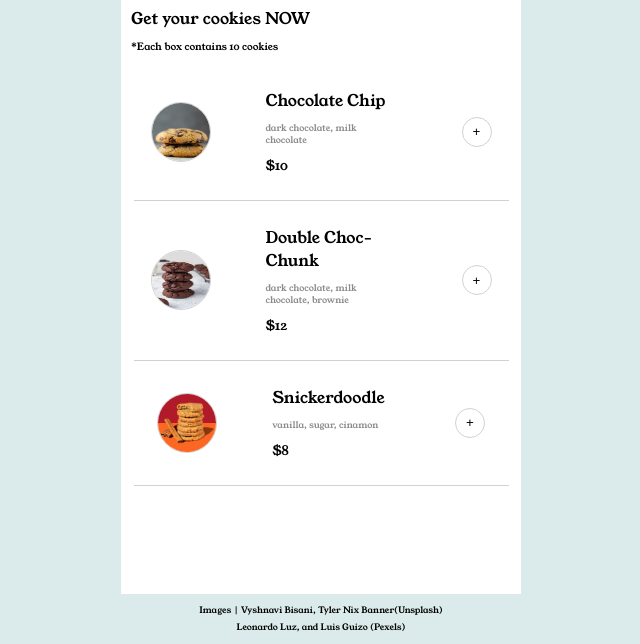
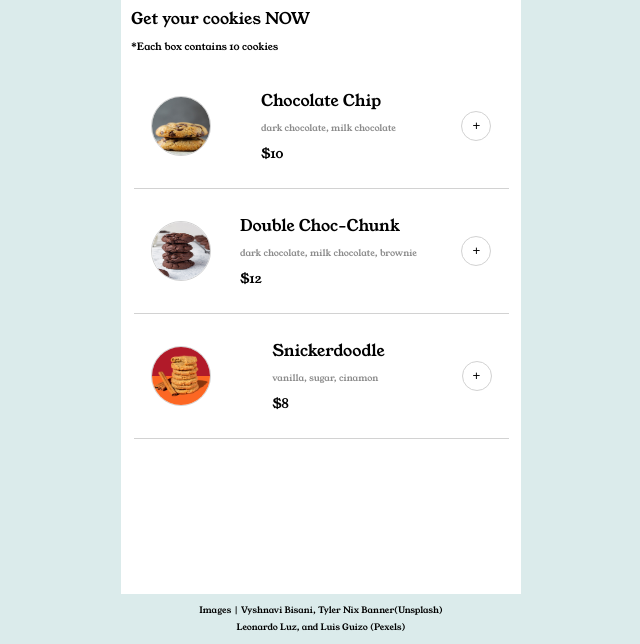
Before and after one commit to jamienorthman/cookie-ordering-app, a plain HTML site: page index.html in a window 1280 px wide. Shown: the part 216-860 px from the top of the page, without its empty margins (319-959 px from the left). Drawn offline with Linux system fonts and the light colour scheme.

Commit message:
cookie-container div has fixed width and justify-content: space-between

```diff
--- a/style.css
+++ b/style.css
@@ -59,12 +59,11 @@ p {
 }
 
 .cookie-container {
-    max-width: 90%;
+    width: 90%;
     padding: 20px 5px;
     display: flex;
-    justify-content: center;
+    justify-content: space-between;
     align-items: center;
-    gap: 2.5rem;
     cursor: pointer;
 }
 
```
